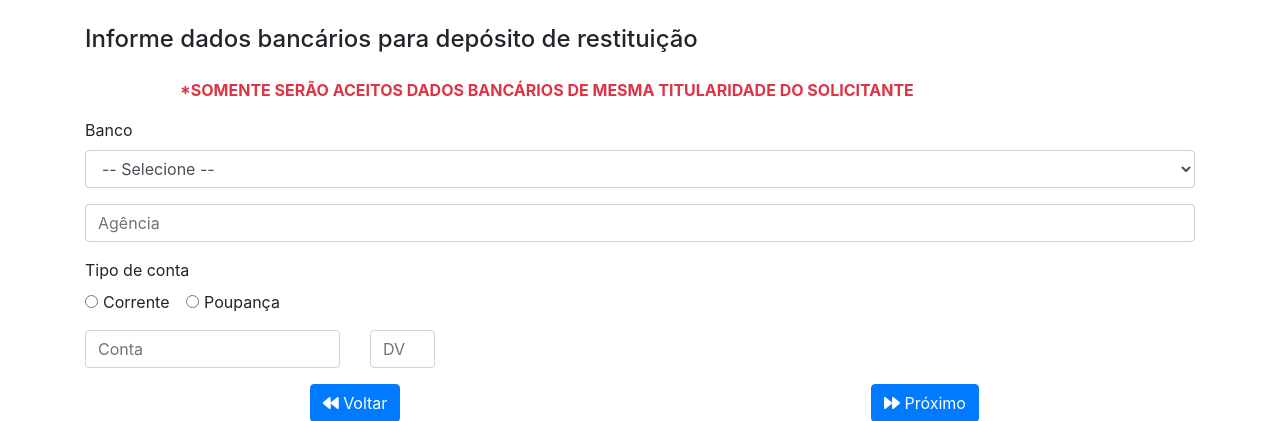
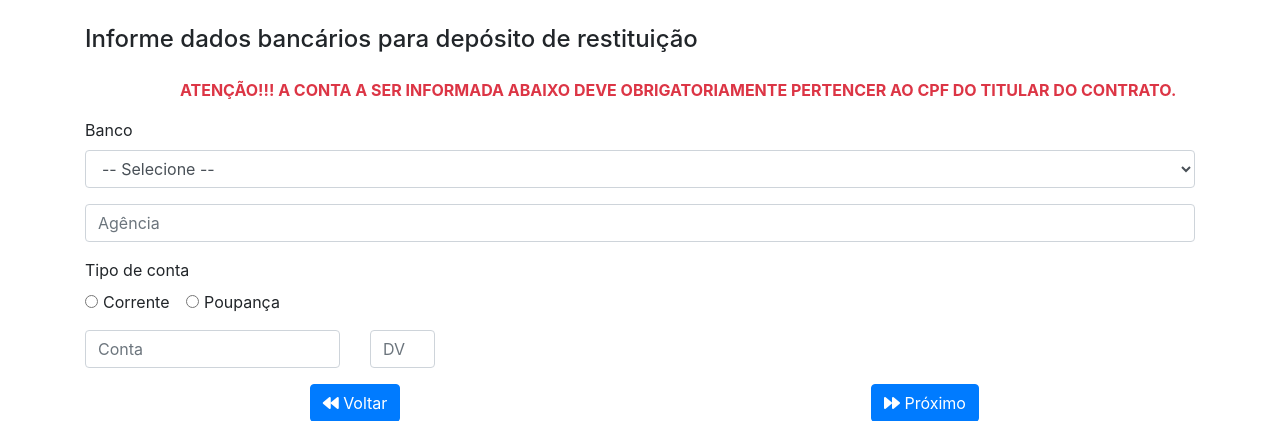
Before and after one commit to miguelbh6/cadrestitui, a CodeIgniter app: page /cadrestitui/index.php/site/passo4 in a window 1280 px wide. Shown: the part 56-477 px from the top of the page. Run offline with CodeIgniter, Linux system fonts and the light colour scheme; data comes from the database, SQL or seed files in the repository; some libraries are stand-ins or nearby versions.

Commit message:
Correção 07/10 15:40

```diff
--- a/application/controllers/Pessoa.php
+++ b/application/controllers/Pessoa.php
@@ -73,7 +73,7 @@ class Pessoa extends MY_Controller
         $cpf_pesquisa = preg_replace('/[^0-9]/is', '', $this->input->post('cpf_pesquisa'));
         $ind_pago_pesquisa = $this->input->post('ind_pago_pesquisa');
         $dt_pago_pesquisa = $this->input->post('dt_pago_pesquisa');
-        $dt_pago_pesquisa= !empty($dt_pago_pesquisa) ? date('Y-d-m H:i:s',strtotime($dt_pago_pesquisa)) : null;
+        $dt_pago_pesquisa= !empty($dt_pago_pesquisa) ? $dt_pago_pesquisa : null;
 
         if (!empty($cpf_pesquisa) || !empty($ind_pago_pesquisa) || !empty($dt_pago_pesquisa)) {
             $this->dados['pessoas'] = $this->pessoa_model->obterPorFiltros($cpf_pesquisa, $ind_pago_pesquisa, $dt_pago_pesquisa);
--- a/application/controllers/Pessoabanco.php
+++ b/application/controllers/Pessoabanco.php
@@ -48,7 +48,7 @@ class Pessoabanco extends MY_Controller
         $cpf_pesquisa = preg_replace('/[^0-9]/is', '', $this->input->post('cpf_pesquisa'));
         $ind_pago_pesquisa = $this->input->post('ind_pago_pesquisa');
         $dt_pago_pesquisa = $this->input->post('dt_pago_pesquisa');
-        $dt_pago_pesquisa = !empty($dt_pago_pesquisa) ? date('Y-d-m H:i:s', strtotime($dt_pago_pesquisa)) : null;
+        $dt_pago_pesquisa = !empty($dt_pago_pesquisa) ? $dt_pago_pesquisa : null;
 
         if (!empty($cpf_pesquisa) || !empty($ind_pago_pesquisa) || !empty($dt_pago_pesquisa)) {
             $this->dados['pessoas'] = $this->pessoabanco_model->obterPorFiltros($cpf_pesquisa, $ind_pago_pesquisa, $dt_pago_pesquisa);
--- a/application/models/Pessoa_model.php
+++ b/application/models/Pessoa_model.php
@@ -27,7 +27,7 @@ class Pessoa_model extends MY_Model
 
     public function obterComDadosBancarios()
     {
-        $this->db->select('p.id as id, p.nome, p.cpf, p.aceite, p.dt_inclusao, b.nome as banco, pb.agencia, pb.conta, pb.vl_total, pb.tpconta, pb.dt_pago');
+        $this->db->select('p.id as id, p.nome, p.cpf, p.aceite, p.dt_inclusao, b.nome as banco, pb.agencia, pb.conta, pb.vl_total, pb.tpconta, pb.dt_pago, pb.dv');
         $this->db->from('pessoa p');
         $this->db->join('pessoabanco pb', 'p.cpf = pb.cpf', 'left');
         $this->db->join('banco b', 'b.id = pb.banco', 'left');
--- a/application/views/pessoa/listar.php
+++ b/application/views/pessoa/listar.php
@@ -135,7 +135,7 @@ echo $monta_cpf;
                                                 </div>
                                                 <div class="form-group">
                                                     <label><b>Conta</b></label>
-                                                    <p><?= $it->conta; ?></p>
+                                                    <p><?= $it->conta.'-'.$it->dv; ?></p>
                                                 </div>
                                                 <div class="form-group">
                                                     <label><b>Total</b></label>
@@ -143,7 +143,7 @@ echo $monta_cpf;
                                                 </div>
                                                 <div class="form-group">
                                                     <label><b>Data pagamento</b></label>
-                                                    <p> <?= !is_null($it->dt_pago) ? date ("d/m/Y H:i:s",strtotime($it->dt_pago)) : '' ?></p>
+                                                    <p> <?= !is_null($it->dt_pago) ? $it->dt_pago : '' ?></p>
                                                 </div>
 
                                             </div>
@@ -161,7 +161,7 @@ echo $monta_cpf;
                     <div class="row">
                         <div class="col-md-12">
                             <div class="pagination">
-                                <b>Todal de Registros: <?= sizeof($pessoas); ?></b>
+                                <b>Total de Registros: <?= sizeof($pessoas); ?></b>
                             </div>
                         </div>
                     </div>
--- a/application/views/pessoabanco/editar.php
+++ b/application/views/pessoabanco/editar.php
@@ -42,8 +42,7 @@
 			<label>Data pagamento</label>
 						<div class="row">
                 <div class="col-12 mb-3">
-                    <input type="text" name="dt_pago" class="form-control" placeholder="Data pagamento" required
-                        maxlength="10" value="<?php echo (isset($pessoabanco) ? $pessoabanco->dt_pago : '') ?>">
+                    <input type="text" name="dt_pago" class="form-control" placeholder="Data pagamento"  maxlength="10" value="<?php echo (isset($pessoabanco) ? $pessoabanco->dt_pago : '') ?>">
                 </div>
             </div>
 			<div class="row">
--- a/application/views/pessoabanco/listar.php
+++ b/application/views/pessoabanco/listar.php
@@ -129,7 +129,7 @@ echo $monta_cpf;
         <div class="row">
             <div class="col-md-12">
                 <div class="pagination">
-                    <b>Todal de Registros: <?=sizeof($pessoas); ?></b>
+                    <b>Total de Registros: <?=sizeof($pessoas); ?></b>
                 </div>
             </div>
         </div>
--- a/application/views/site/passo4.php
+++ b/application/views/site/passo4.php
@@ -8,7 +8,7 @@
 	<div class="col-1"></div>
 	<div class="title col-11">
 		<h7>
-			<p class="text-danger"><strong>*SOMENTE SERÃO ACEITOS DADOS BANCÁRIOS DE MESMA TITULARIDADE DO SOLICITANTE</strong></p>
+			<p class="text-danger"><strong>ATENÇÃO!!! A CONTA A SER INFORMADA ABAIXO DEVE OBRIGATORIAMENTE PERTENCER AO CPF DO TITULAR DO CONTRATO.</strong></p>
 		</h7>
 	</div>
 </div>
```
